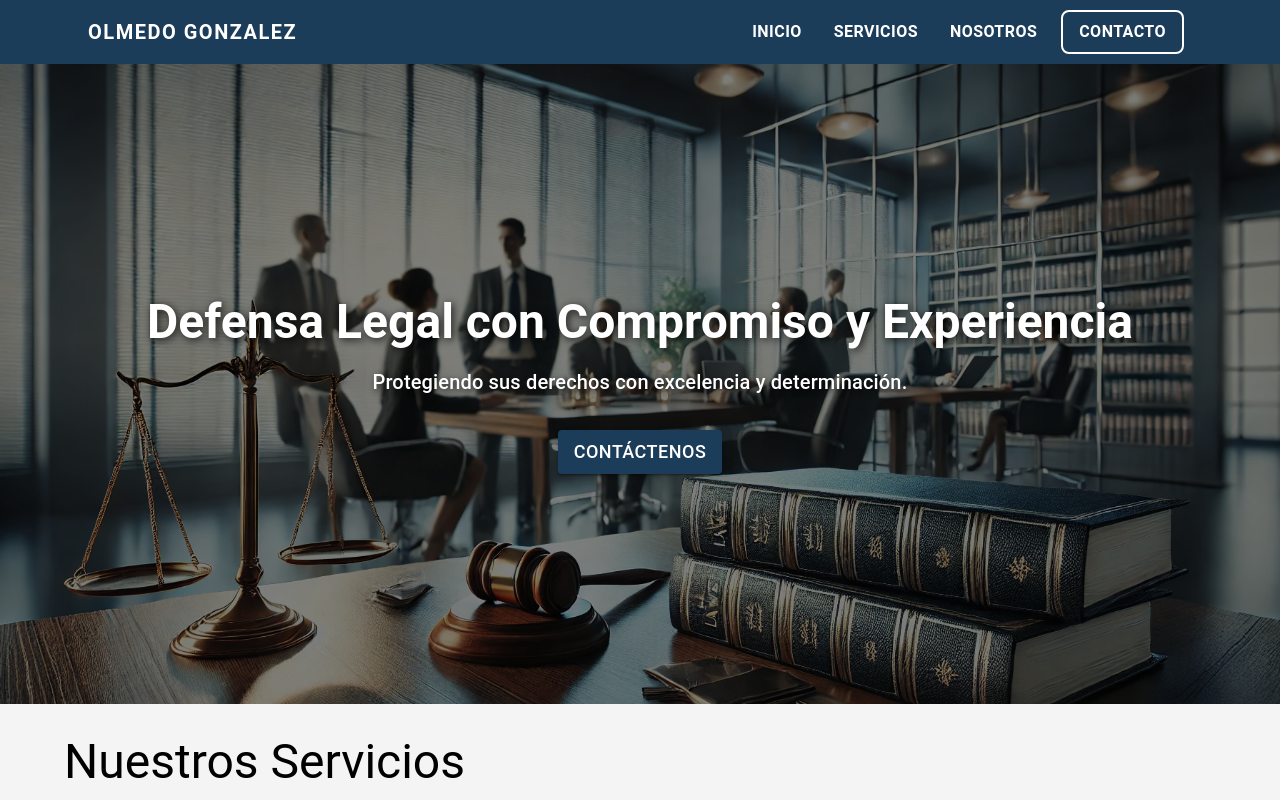
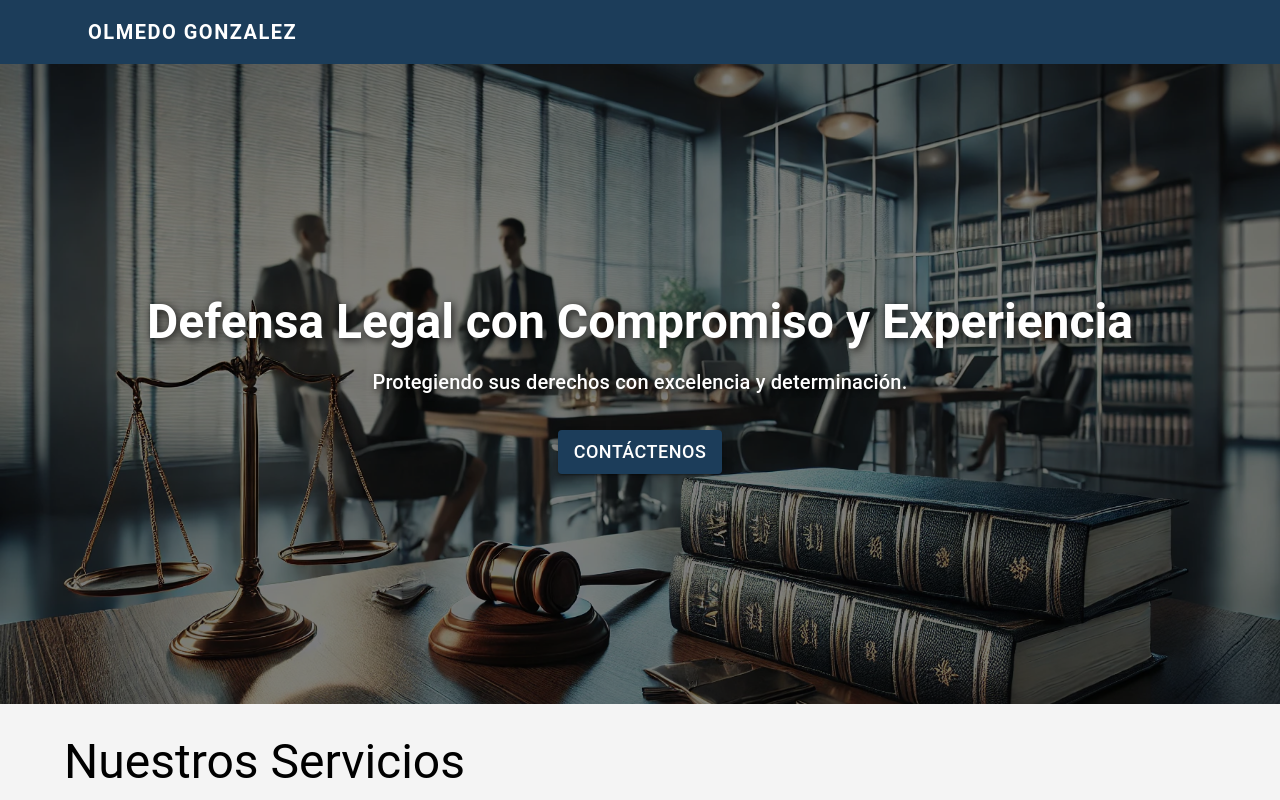
Before and after one commit to GerardoLucero/lawyers-site, a React (Vite) app: page / in a window 1280 px wide. Shown: the top 800 px of the page. Built offline with nearby package versions, Linux system fonts and the light colour scheme.

Commit message:
feat: page

```diff
--- a/src/components/Header.jsx
+++ b/src/components/Header.jsx
@@ -18,48 +18,7 @@ function Header() {
                     </Box>
 
                     {/* MENÚ */}
-                    <Box>
-                        <Button
-                            color="inherit"
-                            component={Link}
-                            to="/"
-                            sx={{ fontSize: '16px', textTransform: 'uppercase', fontWeight: 'bold', mx: 1 }}
-                        >
-                            Inicio
-                        </Button>
-                        <Button
-                            color="inherit"
-                            component={Link}
-                            to="/services"
-                            sx={{ fontSize: '16px', textTransform: 'uppercase', fontWeight: 'bold', mx: 1 }}
-                        >
-                            Servicios
-                        </Button>
-                        <Button
-                            color="inherit"
-                            component={Link}
-                            to="/about"
-                            sx={{ fontSize: '16px', textTransform: 'uppercase', fontWeight: 'bold', mx: 1 }}
-                        >
-                            Nosotros
-                        </Button>
-                        <Button
-                            color="inherit"
-                            component={Link}
-                            to="/contact"
-                            sx={{
-                                fontSize: '16px',
-                                textTransform: 'uppercase',
-                                fontWeight: 'bold',
-                                mx: 1,
-                                border: '2px solid white',
-                                padding: '6px 16px',
-                                borderRadius: '8px'
-                            }}
-                        >
-                            Contacto
-                        </Button>
-                    </Box>
+
                 </Toolbar>
             </Container>
         </AppBar>
```
